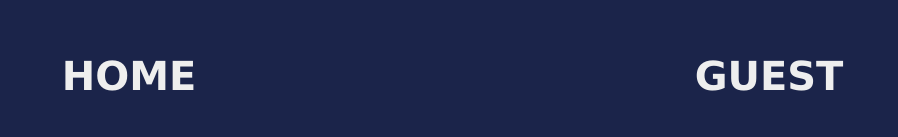
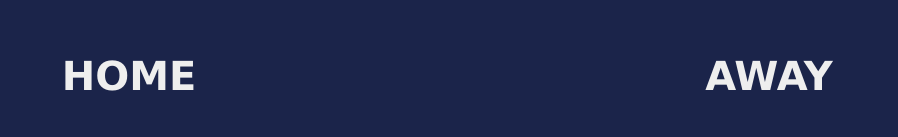
Before and after one commit to emadrigal96/Scoreboard, a website built with Vite: page index.html in a window 1280 px wide. Shown: the part 141-278 px from the top of the page, without its empty margins (191-1089 px from the left). Built offline with nearby package versions, Linux system fonts and the light colour scheme; a web font is replaced by a local one.

Commit message:
Update to Guest title
Changed the title from "Guest" to "Away"

```diff
--- a/index.html
+++ b/index.html
@@ -14,7 +14,7 @@
                 </div>
             </div>
             <div>
-                <h3 id="guestText">GUEST</h3>
+                <h3 id="guestText">AWAY</h3>
                 <h4 id="guestCount-el">0</h4>
                 <div class="btns">
                 <button class="increment1-btn" onclick="guestIncrement1()">+1</button>
```
